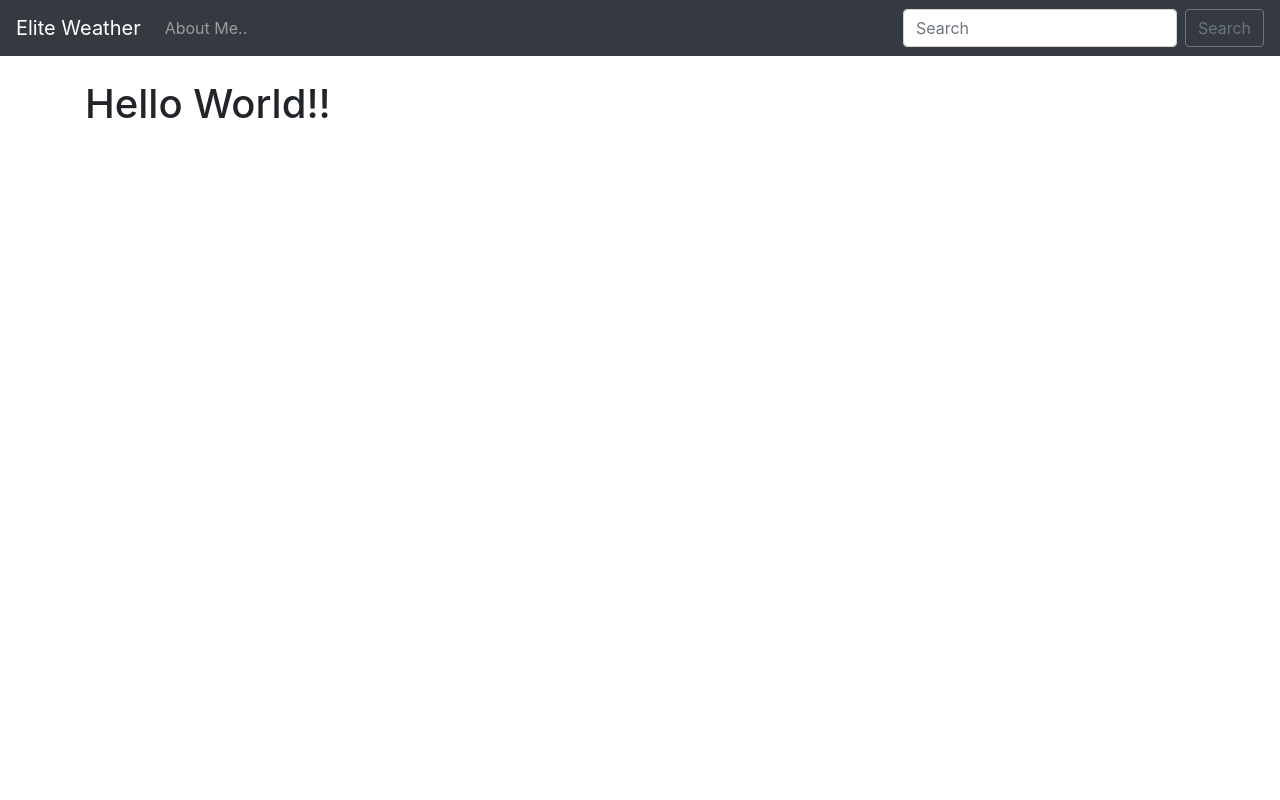
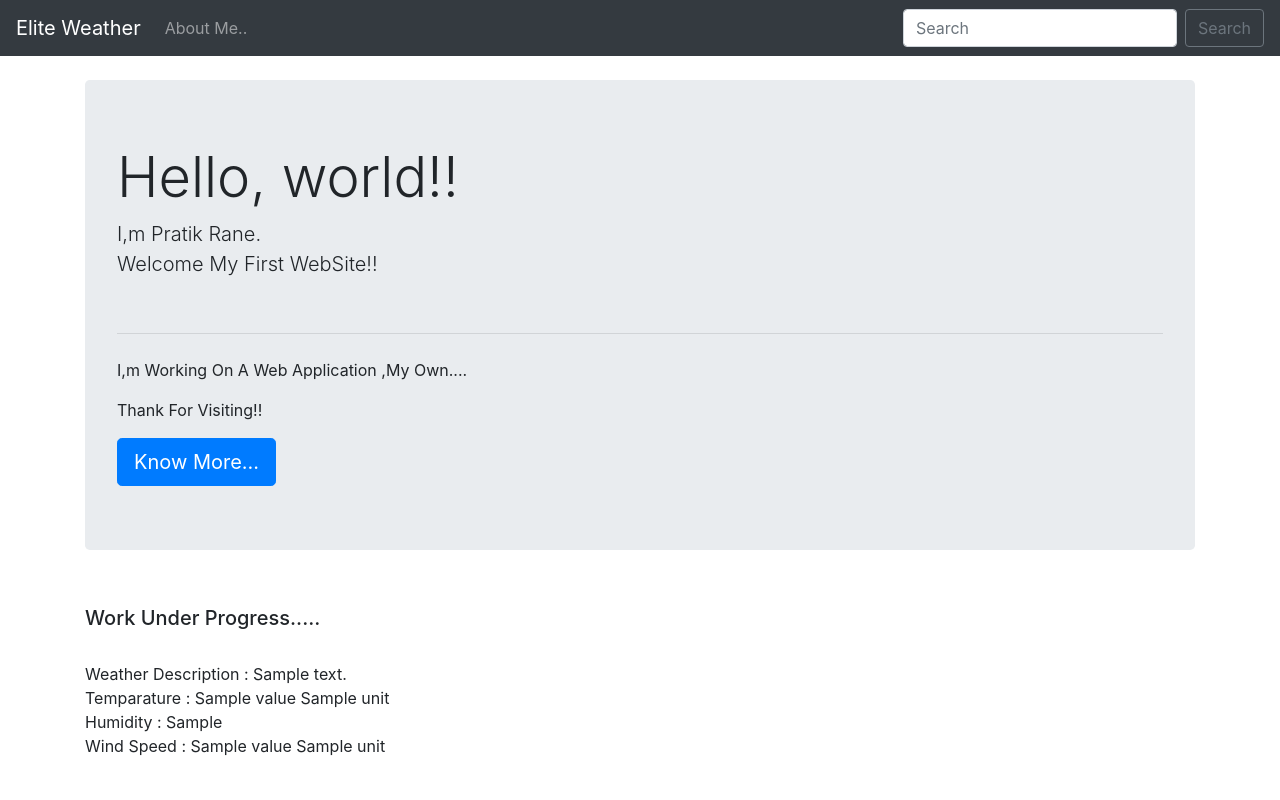
Before and after one commit to EliteMaster510/Elite-Weather, a Django app: template EliteWeather/templates/home.html in a window 1280 px wide. Run offline with Django 3.2, Linux system fonts and the light colour scheme; the template is opened without the code that fills it: most values are stand-ins (such as "Sample title", 1, 10 or a date in 2020); parts of the project's set-up code (start-up, migrations or seed data) failed here and were passed over; some libraries are stand-ins or nearby versions.

Commit message:
Update home.html

```diff
--- a/EliteWeather/templates/home.html
+++ b/EliteWeather/templates/home.html
@@ -2,6 +2,27 @@
 
 {% block content %}
 
-<h1>Hello World!!</h1>
+<html>
+<head>
+    <div class="jumbotron">
+        <h1 class="display-4">Hello, world!!</h1>
+        <p class="lead">I,m Pratik Rane.</br>Welcome My First WebSite!!</br></br></p>
+        <hr class="my-4">
+        <p>I,m Working On A Web Application ,My Own....</p>
+        <p>Thank For Visiting!!</p>
+        <a class="btn btn-primary btn-lg" href="#" role="button">Know More...</a>
+      </div>
+</br>
+</head>
+<body>
+<h5>Work Under Progress.....</h5></br>
+Weather Description : {{ api.0.WeatherText }}</br>
+Temparature : {{ api.0.Temperature.Metric.Value }}
+              {{ api.0.Temperature.Metric.Unit }}</br>
+Humidity : {{ api.0.RelativeHumidity }}</br>
+Wind Speed : {{ api.0.WindGust.Speed.Metric.Value }}
+             {{ api.0.WindGust.Speed.Metric.Unit }}</br>
+</body>
+</html>
 
 {% endblock %}
```
